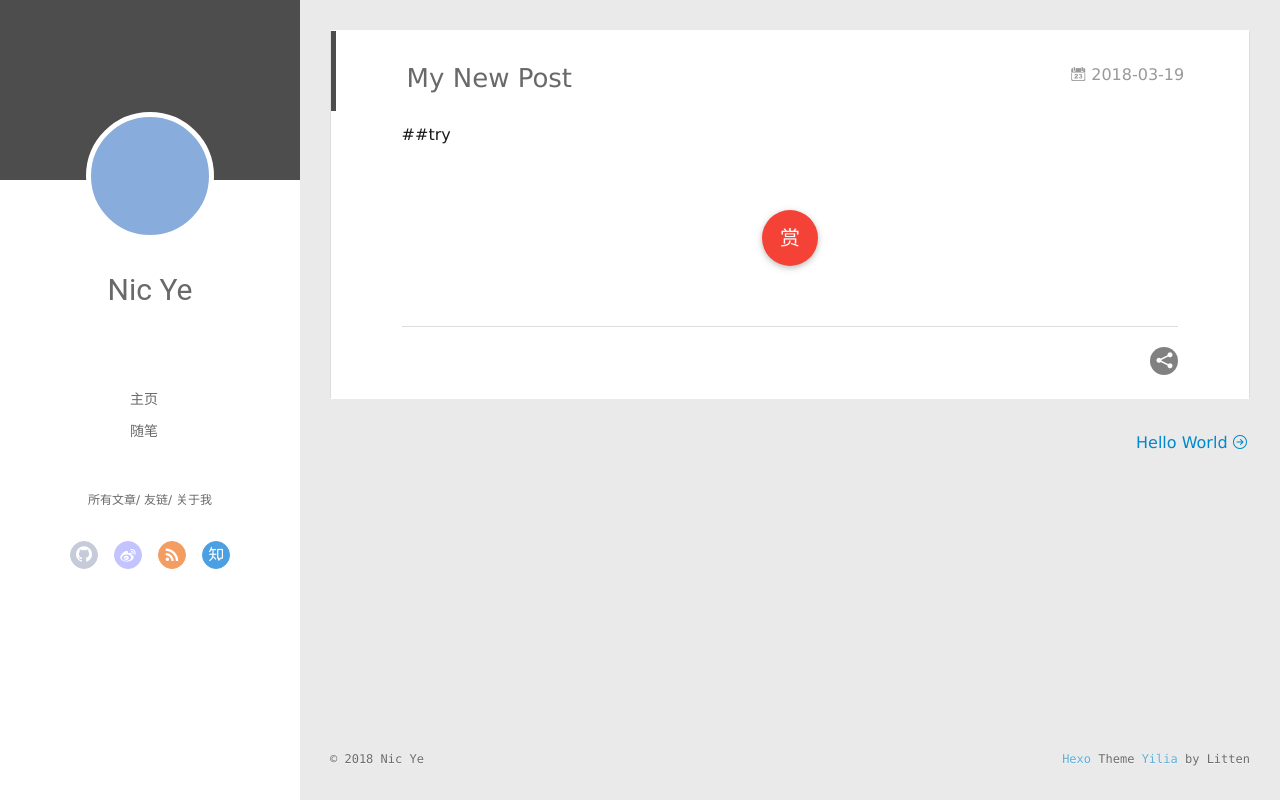
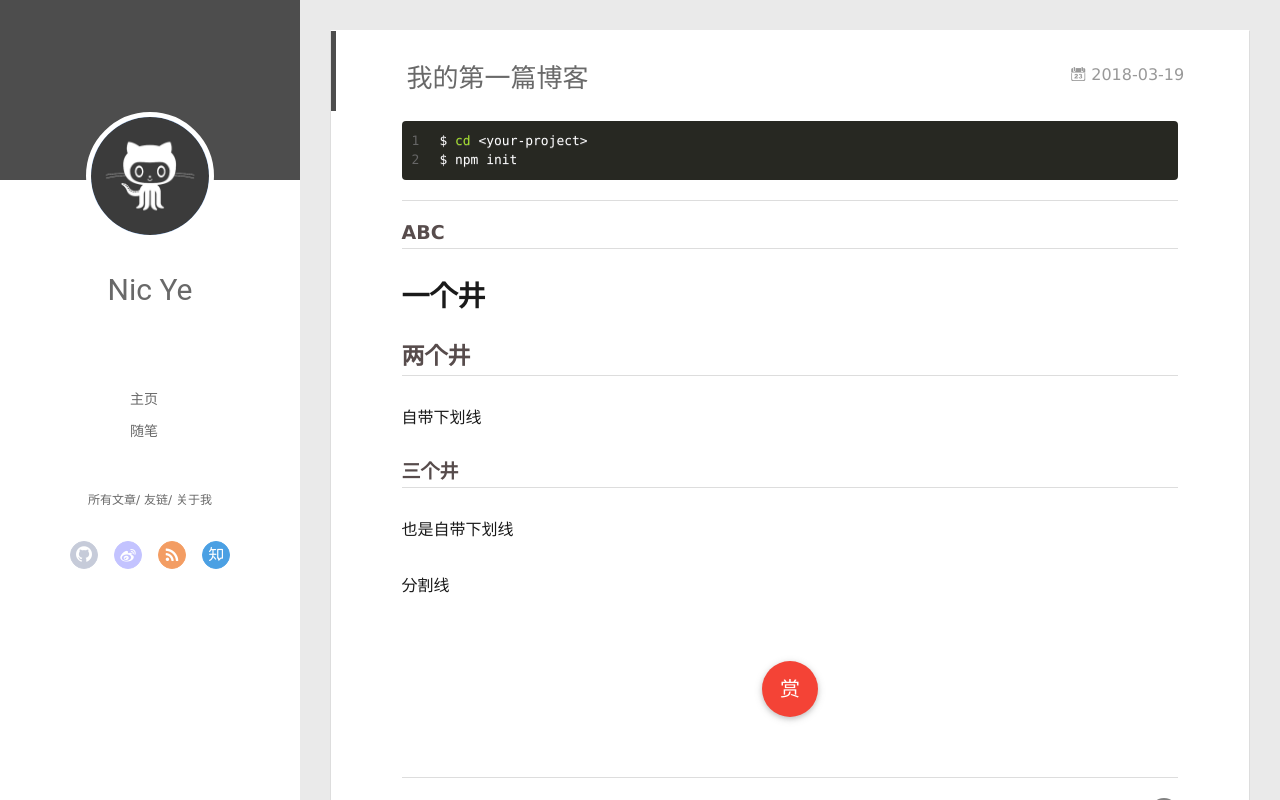
Before and after one commit to nicye/NicYe.github.io, a plain HTML site: page 2018/03/19/My-New-Post/index.html in a window 1280 px wide. Drawn offline with Linux system fonts and the light colour scheme.

Commit message:
Site updated: 2018-03-19 23:37:14

```diff
--- a/2018/03/19/My-New-Post/index.html
+++ b/2018/03/19/My-New-Post/index.html
@@ -6,18 +6,18 @@
   <meta name="renderer" content="webkit">
   <meta http-equiv="X-UA-Compatible" content="IE=edge" >
   <link rel="dns-prefetch" href="https://NicYe.github.io">
-  <title>My New Post | Web-development Notes</title>
+  <title>我的第一篇博客 | Web-development Notes</title>
   <meta name="viewport" content="width=device-width, initial-scale=1, maximum-scale=1">
-  <meta name="description" content="##try">
+  <meta name="description" content="12$ cd &amp;lt;your-project&amp;gt;$ npm init  ABC一个井两个井自带下划线 三个井也是自带下划线 分割线">
 <meta property="og:type" content="article">
-<meta property="og:title" content="My New Post">
+<meta property="og:title" content="我的第一篇博客">
 <meta property="og:url" content="https://NicYe.github.io/2018/03/19/My-New-Post/index.html">
 <meta property="og:site_name" content="Web-development Notes">
-<meta property="og:description" content="##try">
-<meta property="og:updated_time" content="2018-03-19T10:24:26.957Z">
+<meta property="og:description" content="12$ cd &amp;lt;your-project&amp;gt;$ npm init  ABC一个井两个井自带下划线 三个井也是自带下划线 分割线">
+<meta property="og:updated_time" content="2018-03-19T15:32:37.585Z">
 <meta name="twitter:card" content="summary">
-<meta name="twitter:title" content="My New Post">
-<meta name="twitter:description" content="##try">
+<meta name="twitter:title" content="我的第一篇博客">
+<meta name="twitter:description" content="12$ cd &amp;lt;your-project&amp;gt;$ npm init  ABC一个井两个井自带下划线 三个井也是自带下划线 分割线">
 
     <link rel="alternative" href="/atom.xml" title="Web-development Notes" type="application/atom+xml">
 
@@ -46,7 +46,7 @@
 <div class="intrude-less">
 	<header id="header" class="inner">
 		<a href="/" class="profilepic">
-			<img src="" class="js-avatar">
+			<img src="/img/github.jpg" class="js-avatar">
 		</a>
 		<hgroup>
 		  <h1 class="header-author"><a href="/">Nic Ye</a></h1>
@@ -58,7 +58,7 @@
 
 				<li><a href="/">主页</a></li>
 
-				<li><a href="/tags/随笔/">随笔</a></li>
+				<li><a href="/">随笔</a></li>
 
 			</ul>
 		</nav>
@@ -104,7 +104,7 @@
 	<div class="intrude-less">
 		<header id="header" class="inner">
 			<div class="profilepic">
-				<img src="" class="js-avatar">
+				<img src="/img/github.jpg" class="js-avatar">
 			</div>
 			<hgroup>
 			  <h1 class="header-author js-header-author">Nic Ye</h1>
@@ -138,7 +138,7 @@
 
 					<li style="width: 50%"><a href="/">主页</a></li>
 
-					<li style="width: 50%"><a href="/tags/随笔/">随笔</a></li>
+					<li style="width: 50%"><a href="/">随笔</a></li>
 
 				</ul>
 			</nav>
@@ -160,7 +160,7 @@
 
 
     <h1 class="article-title" itemprop="name">
-      My New Post
+      我的第一篇博客
     </h1>
 
 
@@ -173,7 +173,11 @@
 
     <div class="article-entry" itemprop="articleBody">
 
-        <p>##try</p>
+        <figure class="highlight bash"><table><tr><td class="gutter"><pre><span class="line">1</span><br><span class="line">2</span><br></pre></td><td class="code"><pre><span class="line">$ <span class="built_in">cd</span> &lt;your-project&gt;</span><br><span class="line">$ npm init</span><br></pre></td></tr></table></figure>
+<hr>
+<h3 id="ABC"><a href="#ABC" class="headerlink" title="ABC"></a>ABC</h3><h1 id="一个井"><a href="#一个井" class="headerlink" title="一个井"></a>一个井</h1><h2 id="两个井"><a href="#两个井" class="headerlink" title="两个井"></a>两个井</h2><p>自带下划线</p>
+<h3 id="三个井"><a href="#三个井" class="headerlink" title="三个井"></a>三个井</h3><p>也是自带下划线</p>
+<p>分割线</p>
 
 
 
--- a/content.json
+++ b/content.json
@@ -1 +1 @@
-[{"title":"My New Post","date":"2018-03-19T10:09:18.000Z","path":"2018/03/19/My-New-Post/","tags":[]},{"title":"Hello World","date":"2018-03-16T03:33:49.848Z","path":"2018/03/16/hello-world/","tags":[]}]
+[{"title":"我的第一篇博客","date":"2018-03-19T10:09:18.000Z","path":"2018/03/19/My-New-Post/","tags":[]},{"title":"Hello World","date":"2018-03-16T03:33:49.848Z","path":"2018/03/16/hello-world/","tags":[]}]
```
Also changed, not shown: 2018/03/16/hello-world/index.html (+5 -5 lines), archives/2018/03/index.html (+5 -5 lines), archives/2018/index.html (+5 -5 lines), archives/index.html (+5 -5 lines), index.html (+10 -6 lines).
